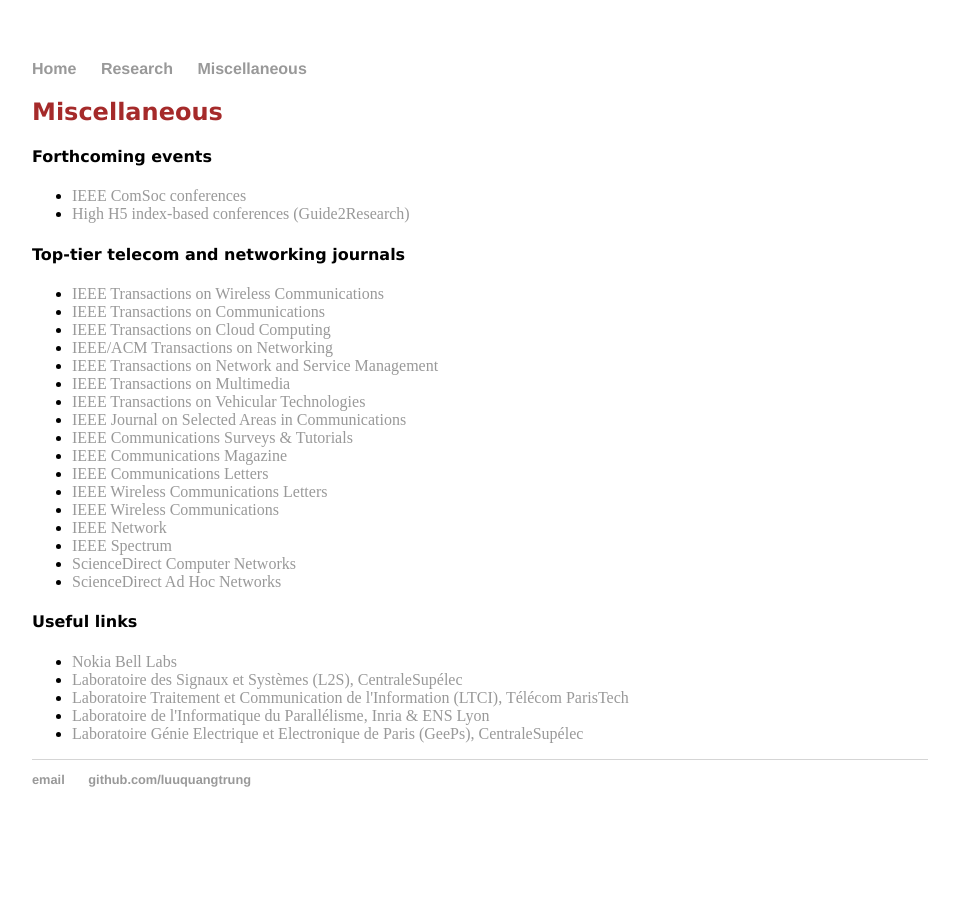
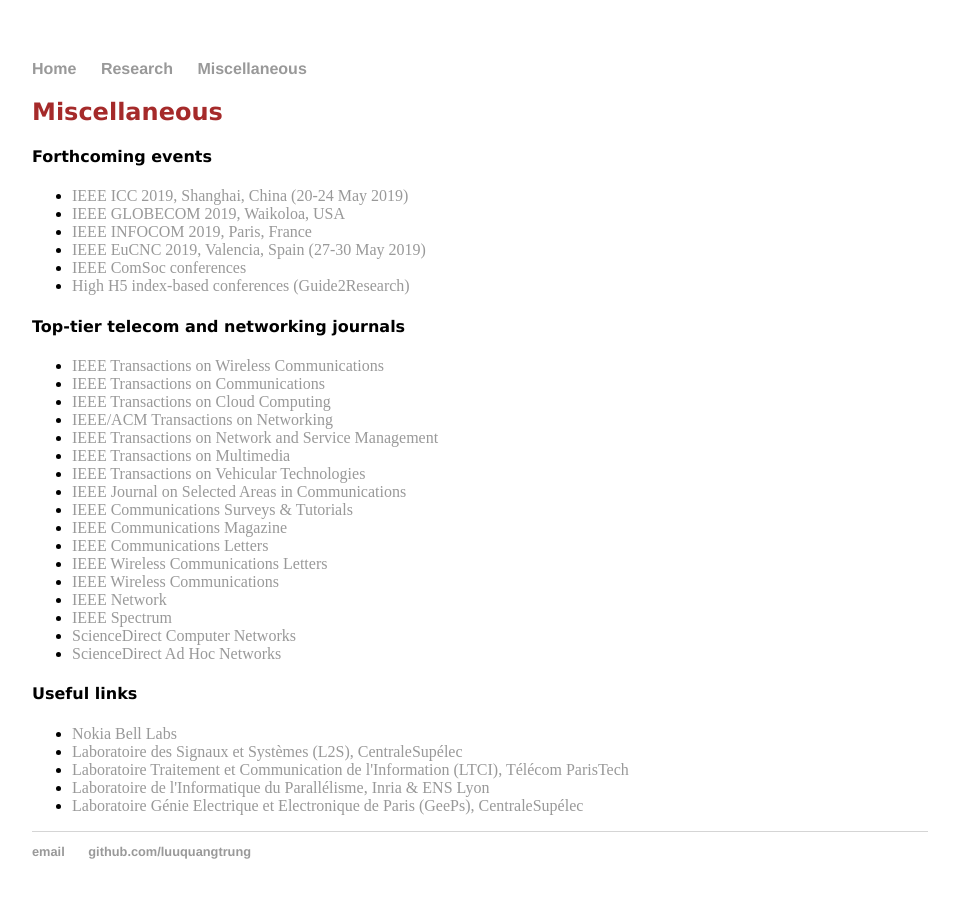
Before and after one commit to luuquangtrung/luuquangtrung.github.io_v1, a Jekyll site: the page built from misc/index.html, in a window 1280 px wide. Shown: the whole page, without its empty margins (160-1119 px from the left). Built offline with Jekyll 4.4.1, drawn with Linux system fonts in a browser that asks for light colours.

Commit message:
Update index.html

```diff
--- a/misc/index.html
+++ b/misc/index.html
@@ -14,6 +14,11 @@
 </div>
 
 <ul>
+	<li> <a href="http://icc2019.ieee-icc.org/">IEEE ICC 2019, Shanghai, China (20-24 May 2019) </a> </li>
+	<li> <a href="https://www.comsoc.org/conferences/conferencesearch">IEEE GLOBECOM 2019, Waikoloa, USA </a> </li>
+	<li> <a href="https://www.comsoc.org/conferences/conferencesearch">IEEE INFOCOM 2019, Paris, France </a> </li>
+	<li> <a href="http://www.eucnc.eu/">IEEE EuCNC 2019, Valencia, Spain (27-30 May 2019) </a> </li>
+
 	<li> <a href="https://www.comsoc.org/conferences/conferencesearch">IEEE ComSoc conferences </a> </li>
 	<li> <a href="http://www.guide2research.com/topconf/network-communication">High H5 index-based conferences (Guide2Research) </a> </li>
 </ul>
```
